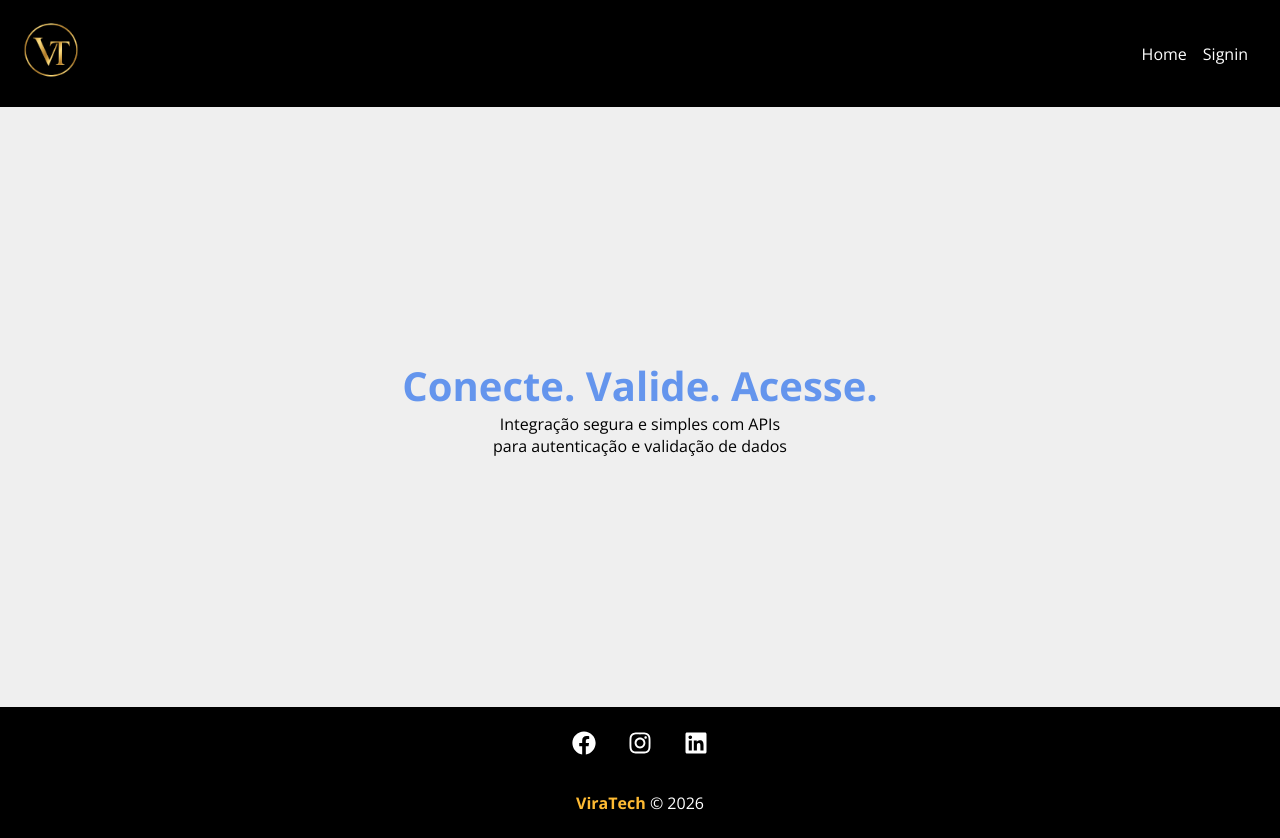
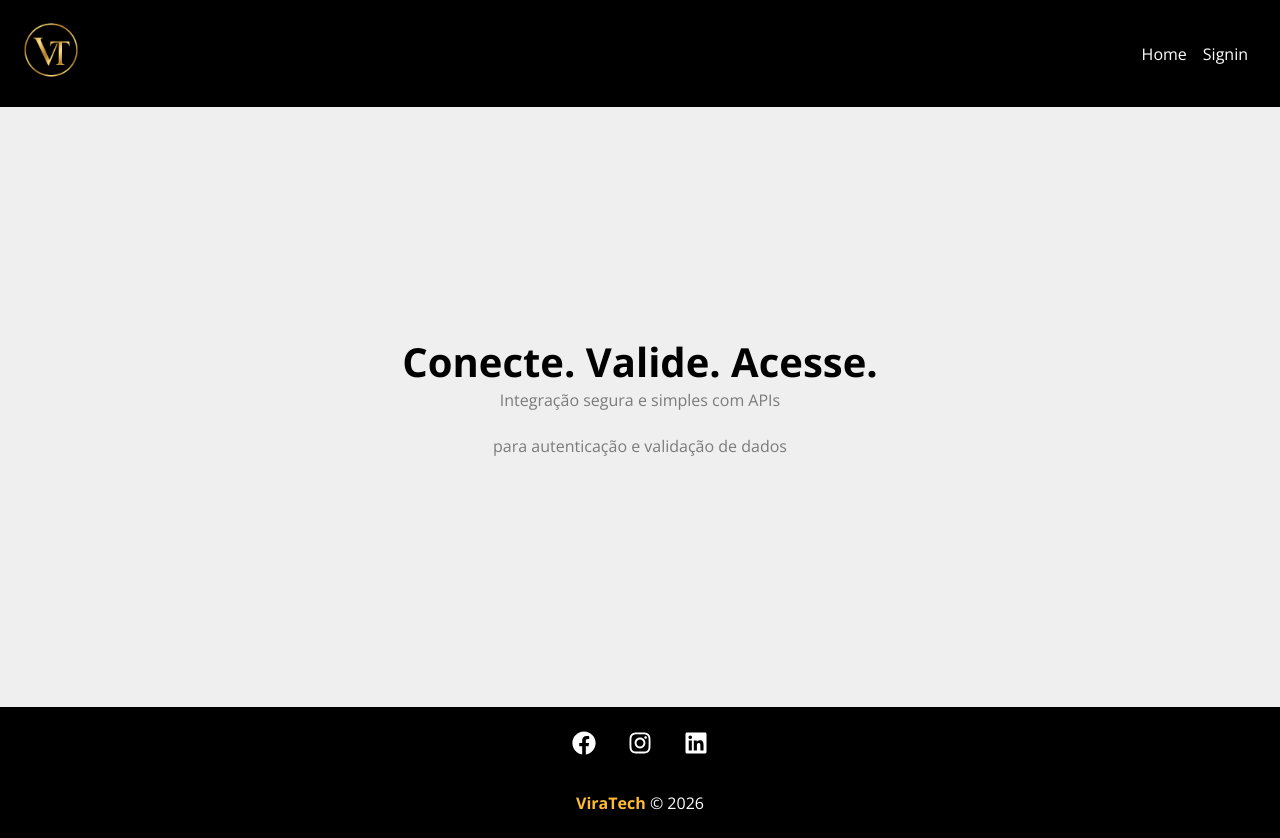
Before and after one commit to LoriJr/cadastro-cliente-frontend, a React (Create React App) app: page / in a window 1280 px wide. Built offline with nearby package versions, Linux system fonts and the light colour scheme.

Commit message:
feat: add signup route

```diff
--- a/src/App.js
+++ b/src/App.js
@@ -1,6 +1,7 @@
 import { BrowserRouter as Router, Routes, Route } from "react-router-dom";
 import Home from "./components/pages/Home";
 import Signin from "./components/pages/Signin";
+import Signup from "./components/pages/Signup";
 
 import Container from "./components/layout/Container";
 import Navbar from "./components/layout/Navbar";
@@ -16,6 +17,7 @@ function App() {
         <Routes>
           <Route path="/" element={<Home />} />
           <Route path="/signin" element={<Signin />} />
+          <Route path="/signup" element={<Signup />} />
         </Routes>
       </Container>
 
--- a/src/components/layout/FormSignin.js
+++ b/src/components/layout/FormSignin.js
@@ -51,7 +51,7 @@ function FormSignin() {
                 </div>
 
                 <div>
-                    <a href="/">Cadastre-se</a>
+                    <Link className={styles.link} to="/signup">Cadastre-se </Link>
                 </div>
 
                 <button type="submit">Entrar</button>
--- a/src/components/layout/FormSignin.module.css
+++ b/src/components/layout/FormSignin.module.css
@@ -27,3 +27,11 @@ button {
 button:hover{
     background-color: rgb(159, 173, 169);
 }
+
+a {
+
+}
+
+.link {
+    text-decoration: none;
+}
--- a/src/components/pages/Home.module.css
+++ b/src/components/pages/Home.module.css
@@ -9,5 +9,10 @@
 
 .home_container h1 {
     font-size: 2.5em;
-    color:cornflowerblue;
+    color: black;
 }
+
+.home_container p {
+    margin-bottom: 1.5em;
+    color: #7b7b7b
+}
--- a/src/components/pages/Signin.module.css
+++ b/src/components/pages/Signin.module.css
@@ -5,3 +5,7 @@
     padding: 0.5em;
     width: 100%;
 }
+
+.signin_continer a {
+    text-decoration: none;
+}
```
